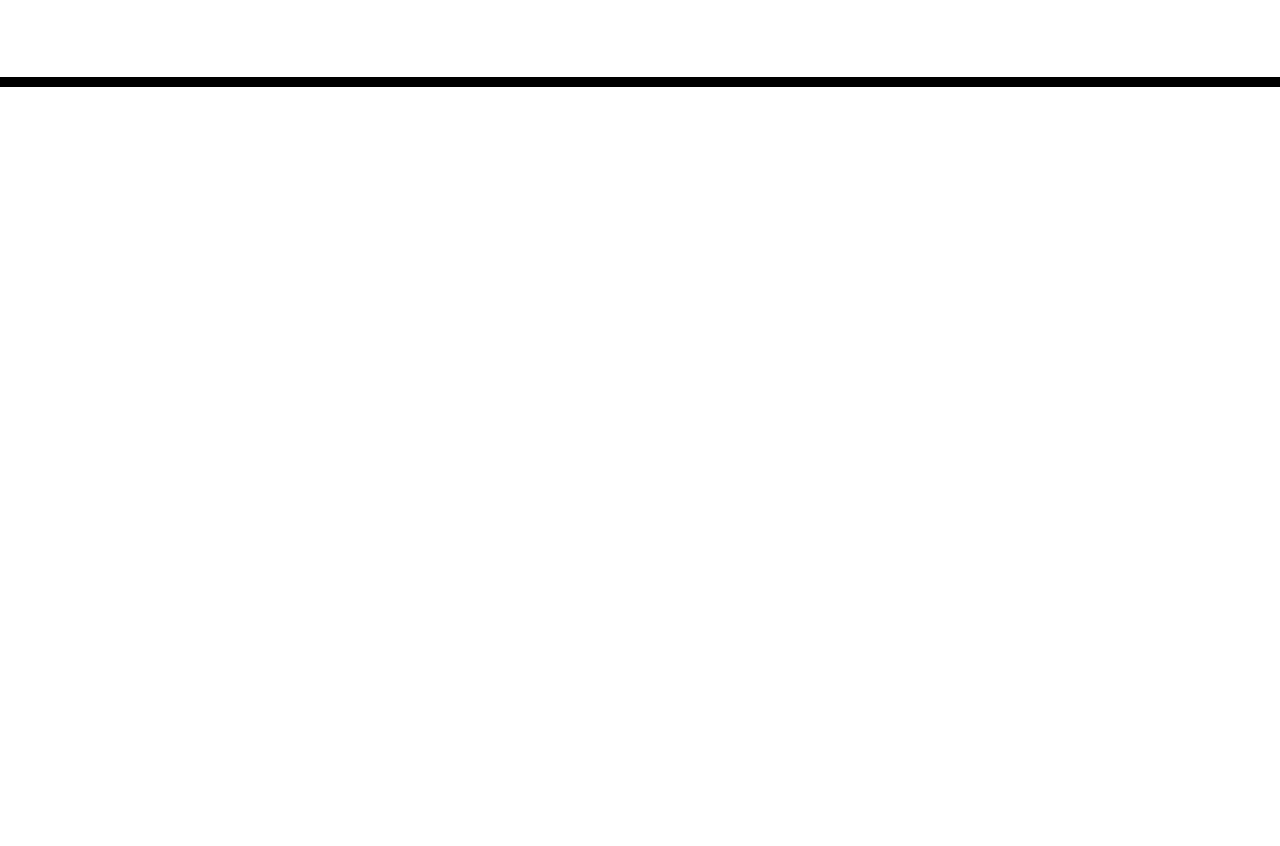
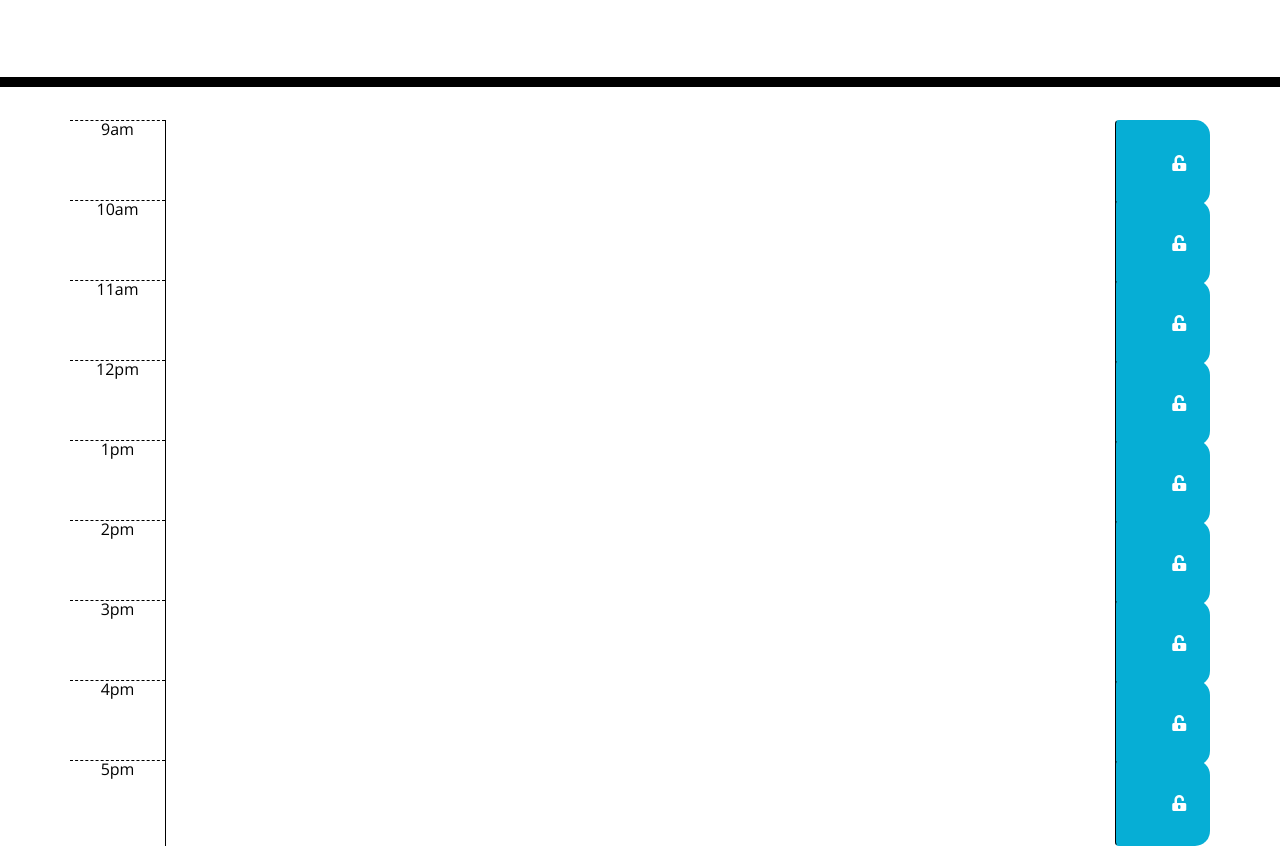
Before and after one commit to joelecox1/work-day-scheduler, a plain HTML site: page index.html in a window 1280 px wide. Shown: the part 181-1027 px from the top of the page. Before the commit the page ends 800 px from the top, so only its background shows below. Drawn offline with nearby package versions, Linux system fonts and the light colour scheme; files that its build step writes are made by us from their sources.

Commit message:
timeblock html and local storage

```diff
--- a/assets/js/index.js
+++ b/assets/js/index.js
@@ -0,0 +1,8 @@
+$(document).ready(function() {
+  $(".saveBtn").on("click", function() {
+    var time = $(this).parent().attr("id");
+    var value = $(this).siblings(".description").val();
+
+    localStorage.setItem(time, value);
+  })
+})
--- a/index.html
+++ b/index.html
@@ -1,24 +1,15 @@
 <!DOCTYPE html>
 <html lang="en">
+
 <head>
   <meta charset="UTF-8" />
   <meta name="viewport" content="width=device-width, initial-scale=1.0" />
   <meta http-equiv="X-UA-Compatible" content="ie=edge" />
-    <link
-      rel="stylesheet"
-      href="https://stackpath.bootstrapcdn.com/bootstrap/4.3.1/css/bootstrap.min.css"
-    />
-    <link
-      rel="stylesheet"
-      href="https://use.fontawesome.com/releases/v5.8.1/css/all.css"
-      integrity="sha384-50oBUHEmvpQ+1lW4y57PTFmhCaXp0ML5d60M1M7uH2+nqUivzIebhndOJK28anvf"
-      crossorigin="anonymous"
-    />
-    <link
-      href="https://fonts.googleapis.com/css?family=Open+Sans&display=swap"
-      rel="stylesheet"
-    />
-    <link rel="stylesheet" href="style.css" />
+  <link rel="stylesheet" href="https://stackpath.bootstrapcdn.com/bootstrap/4.3.1/css/bootstrap.min.css" />
+  <link rel="stylesheet" href="https://use.fontawesome.com/releases/v5.8.1/css/all.css"
+    integrity="sha384-50oBUHEmvpQ+1lW4y57PTFmhCaXp0ML5d60M1M7uH2+nqUivzIebhndOJK28anvf" crossorigin="anonymous" />
+  <link href="https://fonts.googleapis.com/css?family=Open+Sans&display=swap" rel="stylesheet" />
+  <link rel="stylesheet" href="./assets/styles/style.css" />
   <title>Work Day Scheduler</title>
 </head>
 
@@ -28,11 +19,86 @@
     <p class="lead">A simple calendar app for scheduling your work day</p>
     <p id="currentDay" class="lead"></p>
   </header>
-    <div class="container">
-      <!-- Timeblocks go here -->
+  <div class="container" id="container">
+    <div class="time-block row" id="9">
+      <div class="col-md-1 hour">9am</div>
+      <textarea class="col-md-10 description"></textarea>
+      <button class="col-md-1 btn saveBtn">
+        <i class="fas fa-unlock-alt"></i>
+      </button>
     </div>
+
+    <div class="time-block row" id="10">
+      <div class="col-md-1 hour">10am</div>
+      <textarea class="col-md-10 description"></textarea>
+      <button class="col-md-1 btn saveBtn">
+        <i class="fas fa-unlock-alt"></i>
+      </button>
+    </div>
+
+    <div class="time-block row" id=11>
+      <div class="col-md-1 hour">11am</div>
+      <textarea class="col-md-10 description"></textarea>
+      <button class="col-md-1 btn saveBtn">
+        <i class="fas fa-unlock-alt"></i>
+      </button>
+    </div>
+
+    <div class="time-block row" id="12">
+      <div class="col-md-1 hour">12pm</div>
+      <textarea class="col-md-10 description"></textarea>
+      <button class="col-md-1 btn saveBtn">
+        <i class="fas fa-unlock-alt"></i>
+      </button>
+    </div>
+
+    <div class="time-block row" id="13">
+      <div class="col-md-1 hour">1pm</div>
+      <textarea class="col-md-10 description"></textarea>
+      <button class="col-md-1 btn saveBtn">
+        <i class="fas fa-unlock-alt"></i>
+      </button>
+    </div>
+
+    <div class="time-block row" id="14">
+      <div class="col-md-1 hour">2pm</div>
+      <textarea class="col-md-10 description"></textarea>
+      <button class="col-md-1 btn saveBtn">
+        <i class="fas fa-unlock-alt"></i>
+      </button>
+    </div>
+
+    <div class="time-block row" id="15">
+      <div class="col-md-1 hour">3pm</div>
+      <textarea class="col-md-10 description"></textarea>
+      <button class="col-md-1 btn saveBtn">
+        <i class="fas fa-unlock-alt"></i>
+      </button>
+    </div>
+
+    <div class="time-block row" id="16">
+      <div class="col-md-1 hour">4pm</div>
+      <textarea class="col-md-10 description"></textarea>
+      <button class="col-md-1 btn saveBtn">
+        <i class="fas fa-unlock-alt"></i>
+      </button>
+    </div>
+
+    <div class="time-block row" id="17">
+      <div class="col-md-1 hour">5pm</div>
+      <textarea class="col-md-10 description"></textarea>
+      <button class="col-md-1 btn saveBtn">
+        <i class="fas fa-unlock-alt"></i>
+      </button>
+    </div>
+  </div>
+
+
+
 
   <script src="https://code.jquery.com/jquery-3.4.1.min.js"></script>
   <script src="https://cdnjs.cloudflare.com/ajax/libs/moment.js/2.24.0/moment.min.js"></script>
+  <script src="./assets/js/index.js"></script>
 </body>
+
 </html>
```
Lines whose indentation alone changed are shown as unchanged.
